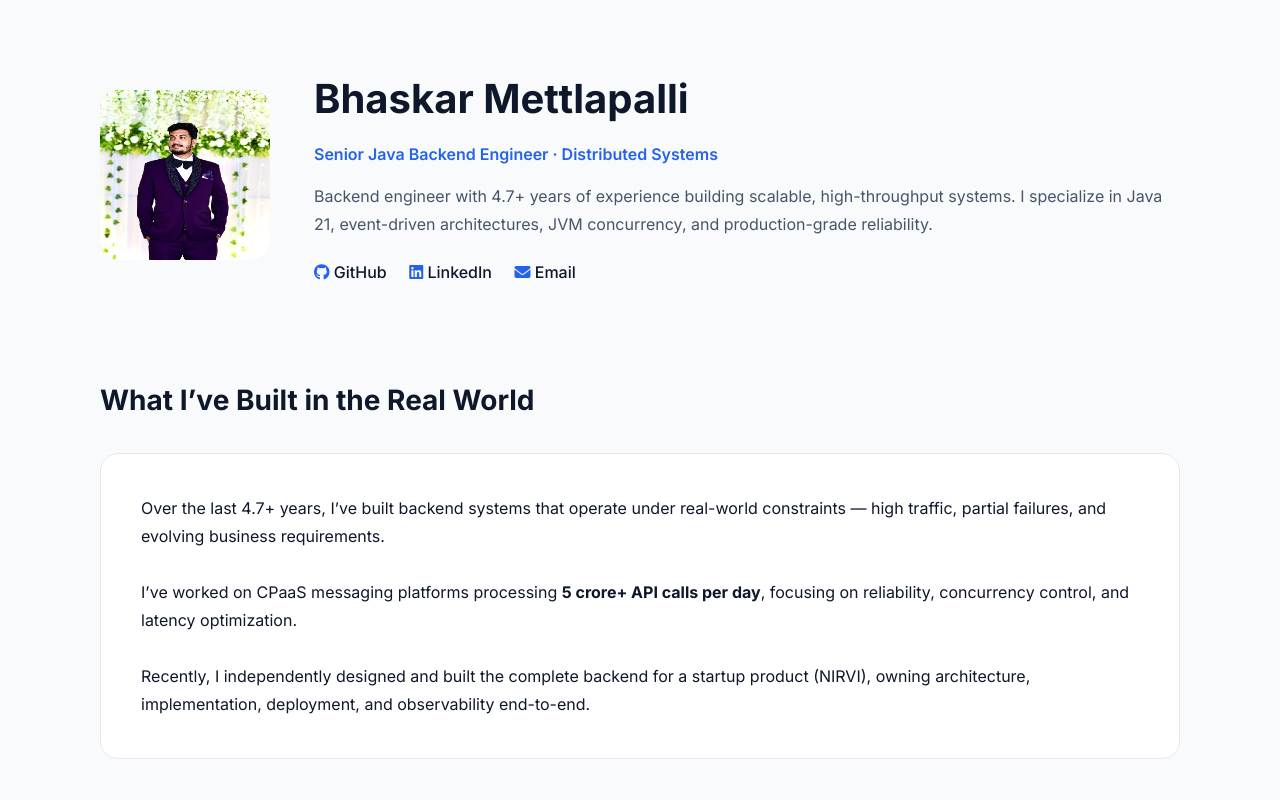
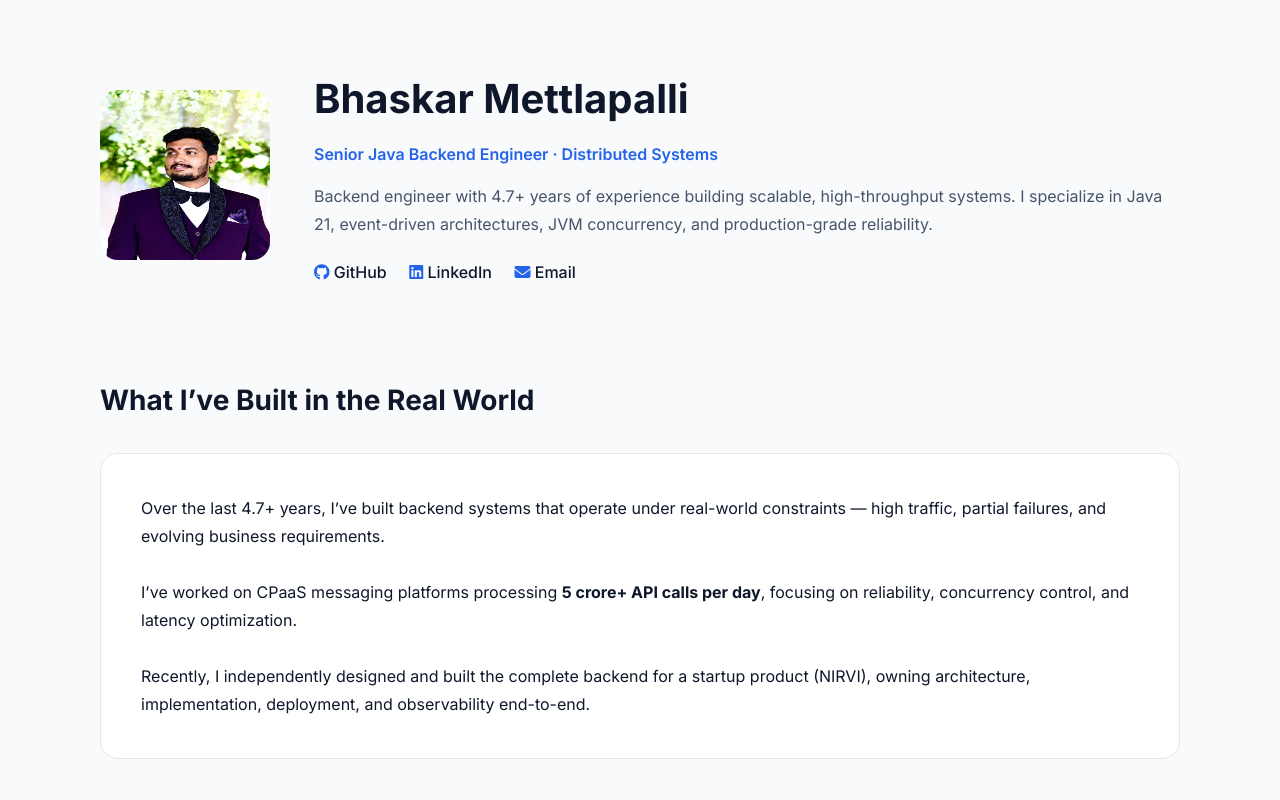
Before and after one commit to bhaskarmettlapalli/bhaskarmettlapalli.github.io, a plain HTML site: page index.html in a window 1280 px wide. Shown: the top 800 px of the page. Drawn offline with nearby package versions, Linux system fonts and the light colour scheme.

Commit message:
Update hero image source in index.html

```diff
--- a/index.html
+++ b/index.html
@@ -198,7 +198,7 @@ footer {
 <!-- HERO -->
 <div class="hero">
   <div class="photo">
-    <img src="assets/Image (3).jpeg" class="photo">
+    <img src="assets/profile.jpeg" class="photo">
   </div>
 
   <div>
```
